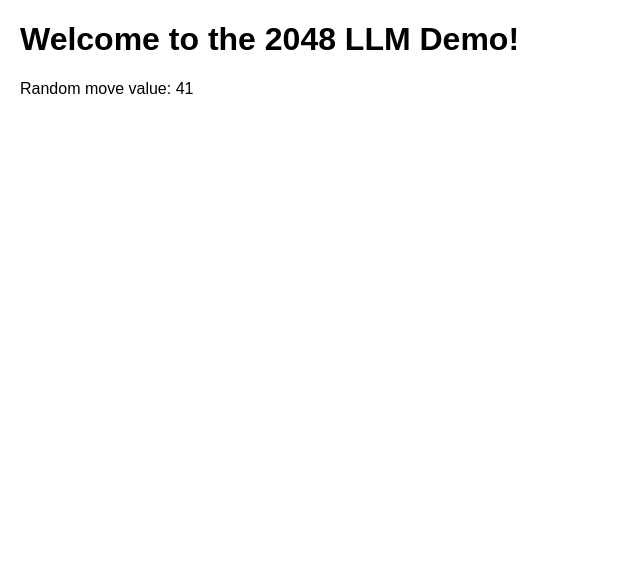
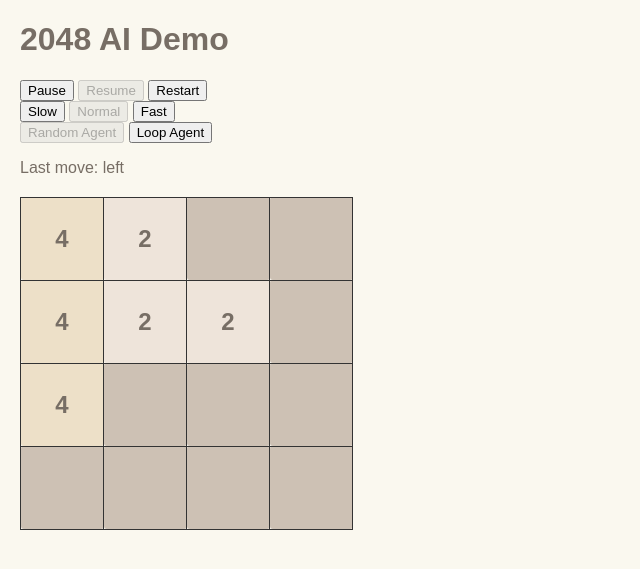
Before and after one commit to lujain-khalil/2048-LLM, a Flask app: page / in a window 1280 px wide. Shown: the top 569 px of the page, without its empty margins (0-640 px from the left). Run offline with Flask 3, Linux system fonts and the light colour scheme.

Commit message:
Implemented random_agent and loop_agent. Updated GUI to resemble the original 2048.

```diff
--- /dev/null
+++ b/agents/random_agent.py
@@ -0,0 +1,5 @@
+import random
+
+def get_move():
+    """Randomly return one of the moves: up, down, left, or right."""
+    return random.choice(["up", "down", "left", "right"])
--- a/app/__init__.py
+++ b/app/__init__.py
@@ -1,3 +1,2 @@
 from flask import Flask
-
 app = Flask(__name__)
--- a/app/static/css/style.css
+++ b/app/static/css/style.css
@@ -1,4 +1,36 @@
 body {
-    font-family: Arial, sans-serif;
+    font-family: 'Clear Sans', Arial, sans-serif;
+    background: #faf8ef;
+    color: #776e65;
     margin: 20px;
 }
+
+table {
+    border-collapse: collapse;
+    margin-top: 20px;
+}
+
+td {
+    border: 1px solid #333;
+    border-radius: 3px;
+    font-weight: bold;
+    text-align: center;
+    vertical-align: middle;
+    font-size: 24px;
+    width: 80px;
+    height: 80px;
+    transition: background-color 0.3s ease, transform 0.3s ease;
+}
+
+.tile-0 { background: #cdc1b4; }
+.tile-2 { background: #eee4da; color: #776e65; }
+.tile-4 { background: #ede0c8; color: #776e65; }
+.tile-8 { background: #f2b179; color: #f9f6f2; }
+.tile-16 { background: #f59563; color: #f9f6f2; }
+.tile-32 { background: #f67c5f; color: #f9f6f2; }
+.tile-64 { background: #f65e3b; color: #f9f6f2; }
+.tile-128 { background: #edcf72; color: #f9f6f2; }
+.tile-256 { background: #edcc61; color: #f9f6f2; }
+.tile-512 { background: #edc850; color: #f9f6f2; }
+.tile-1024 { background: #edc53f; color: #f9f6f2; }
+.tile-2048 { background: #edc22e; color: #f9f6f2; }
--- /dev/null
+++ b/app/static/js/controls.js
@@ -0,0 +1,99 @@
+// controls.js
+
+let gameInterval;
+let isPaused = false;
+
+let fastSpeed = 500
+let normalSpeed = 1000
+let slowSpeed = 1500
+
+let updateDelay = normalSpeed;
+
+// Fetching the next move
+export function updateGame() {
+    fetch('/update')
+        .then(response => response.json())
+        .then(data => {
+            document.getElementById("move").innerText = data.move;
+            window.updateGrid(data.grid);
+        })
+        .catch(error => console.error('Error:', error));
+}
+
+export function startGame() {
+    gameInterval = setInterval(updateGame, updateDelay);
+}
+
+// Simulation control buttons
+export function pauseGame() {
+    if (!isPaused) {
+        clearInterval(gameInterval);
+        isPaused = true;
+        document.getElementById("pause-btn").disabled = true;
+        document.getElementById("resume-btn").disabled = false;
+    }
+}
+
+export function resumeGame() {
+    if (isPaused) {
+        startGame();
+        isPaused = false;
+        document.getElementById("pause-btn").disabled = false;
+        document.getElementById("resume-btn").disabled = true;
+    }
+}
+
+export function restartGame() {
+    fetch('/restart')
+        .then(response => response.json())
+        .then(data => {
+            window.updateGrid(data.grid);
+            document.getElementById("move").innerText = "";
+        })
+        .catch(error => console.error('Error:', error));
+}
+
+// Speed control buttons
+export function changeSpeed(activeBtnID) {
+    if (activeBtnID == "slow-btn") {
+        updateDelay = slowSpeed;
+    } else if (activeBtnID == "fast-btn") {
+        updateDelay = fastSpeed;
+    } else {
+        updateDelay = normalSpeed
+    }
+
+    if (!isPaused) {
+        clearInterval(gameInterval);
+        startGame();
+    }
+    updateSpeedButtons(activeBtnID);
+}
+
+export function updateSpeedButtons(activeBtnID) {
+    const slowBtn = document.getElementById("slow-btn");
+    const normalBtn = document.getElementById("normal-btn");
+    const fastBtn = document.getElementById("fast-btn");
+
+    slowBtn.disabled = (activeBtnID === "slow-btn");
+    normalBtn.disabled = (activeBtnID === "normal-btn");
+    fastBtn.disabled = (activeBtnID === "fast-btn");
+}
+
+// Agent control buttons
+export function changeAgent(activeAgent) {
+
+    fetch(`/set_agent/${activeAgent}`)
+        .then(response => response.json())
+        .then(data => updateAgentButtons(activeAgent))
+        .catch(error => console.error('Error:', error));
+}
+
+
+function updateAgentButtons(activeAgent) {
+    const randomBtn = document.getElementById("random-agent-btn");
+    const loopBtn = document.getElementById("loop-agent-btn");
+
+    randomBtn.disabled = (activeAgent === "random");
+    loopBtn.disabled = (activeAgent === "loop");
+}
--- /dev/null
+++ b/app/static/js/grid.js
@@ -0,0 +1,19 @@
+// grid.js
+
+// Updating the grid
+export function updateGrid(grid) {
+    const gridContainer = document.getElementById("grid-container");
+    let html = "<table>";
+    for (let i = 0; i < grid.length; i++) {
+        html += "<tr>";
+        for (let j = 0; j < grid[i].length; j++) {
+            const value = grid[i][j];
+            const cellValue = value === 0 ? "" : value;
+            let tileClass = "tile-" + (value || 0);
+            html += `<td class="${tileClass}">${cellValue}</td>`;
+        }
+        html += "</tr>";
+    }
+    html += "</table>";
+    gridContainer.innerHTML = html;
+}
--- /dev/null
+++ b/app/static/js/main.js
@@ -0,0 +1,32 @@
+import { updateGrid } from './grid.js';
+import { startGame, pauseGame, resumeGame, restartGame, changeSpeed, changeAgent} from './controls.js';
+
+// Expose updateGrid globally if needed by controls.js or other scripts.
+window.updateGrid = updateGrid;
+
+// Render initial grid and set up event listeners once the page loads.
+window.addEventListener("load", function() {
+    if (window.initialGrid) {
+        updateGrid(window.initialGrid);
+    } else {
+        console.error("Initial grid is not defined!");
+    }
+    startGame();
+
+    // Simulation control buttons.
+    document.getElementById("resume-btn").disabled = true;
+    document.getElementById("pause-btn").addEventListener("click", pauseGame);
+    document.getElementById("resume-btn").addEventListener("click", resumeGame);
+    document.getElementById("restart-btn").addEventListener("click", restartGame);
+
+    // Speed control buttons.
+    document.getElementById("normal-btn").disabled = true;
+    document.getElementById("slow-btn").addEventListener("click", () => changeSpeed("slow-btn"));
+    document.getElementById("normal-btn").addEventListener("click", () => changeSpeed("normal-btn"));
+    document.getElementById("fast-btn").addEventListener("click", () => changeSpeed("fast-btn"));
+
+    // Agent control buttons
+    document.getElementById("random-agent-btn").disabled = true;
+    document.getElementById("random-agent-btn").addEventListener("click", () => changeAgent("random"));
+    document.getElementById("loop-agent-btn").addEventListener("click", () => changeAgent("loop"));
+});
--- a/app/static/js/script.js
+++ /dev/null
@@ -1,11 +0,0 @@
-function updateNumber() {
-    fetch('/update')
-        .then(response => response.json())
-        .then(data => {
-            document.getElementById("gameNumber").innerText = data.number;
-        })
-        .catch(error => console.error('Error:', error));
-}
-
-setInterval(updateNumber, 1000);
-window.onload = updateNumber;
--- a/app/templates/index.html
+++ b/app/templates/index.html
@@ -4,10 +4,39 @@
     <meta charset="UTF-8">
     <title>2048 LLM Demo</title>
     <link rel="stylesheet" href="{{ url_for('static', filename='css/style.css') }}">
-    <script src="{{ url_for('static', filename='js/script.js') }}"></script>
 </head>
 <body>
-    <h1>Welcome to the 2048 LLM Demo!</h1>
-    <p>Random move value: <span id="gameNumber"></span></p>
+    <h1>2048 AI Demo</h1>
+    <div id="controls">
+        <div id="play-controls">
+            <button id="pause-btn">Pause</button>
+            <button id="resume-btn">Resume</button>
+            <button id="restart-btn">Restart</button>
+        </div>
+        <div id="speed-controls">
+            <button id="slow-btn">Slow</button>
+            <button id="normal-btn">Normal</button>
+            <button id="fast-btn">Fast</button>
+        </div>
+        <div id="agent-controls">
+            <button id="random-agent-btn">Random Agent</button>
+            <button id="loop-agent-btn">Loop Agent</button>
+        </div>
+    </div>
+    <p>Last move: <span id="move">{{ move }}</span></p>
+    <div id="grid-container"></div>
+
+    <script id="initial-grid" type="application/json">
+        {{ grid | tojson | safe }}
+    </script>
+    <script>
+        try {
+            window.initialGrid = JSON.parse(document.getElementById("initial-grid").textContent.trim());
+        } catch (e) {
+            console.error("Error parsing initial grid JSON:", e);
+            window.initialGrid = null;
+        }
+    </script>
+    <script type="module" src="{{ url_for('static', filename='js/main.js') }}"></script>
 </body>
 </html>
--- a/run.py
+++ b/run.py
@@ -1,15 +1,40 @@
 from app import app
 from flask import render_template, jsonify
-from simulation.game import start_game
+from simulation.game import Game
+
+game = None
 
 @app.route('/')
 def index():
-    return render_template('index.html')
+    global game
+    game = Game()  # Create a new game with 2 random tiles
+    return render_template('index.html', grid=game.grid, move=game.last_move)
 
-@app.route('/update', methods=['GET'])
+@app.route('/update')
 def update():
-    number = start_game()
-    return jsonify(number=number)
+    global game
+    move = game.simulate_move()
+    return jsonify(move=game.last_move, grid=game.grid)
+
+@app.route('/restart')
+def restart():
+    global game
+    game = Game()  # Replace the current game with a new one
+    return jsonify(grid=game.grid)
+
+@app.route('/set_agent/<agent_name>')
+def set_agent(agent_name):
+    global game
+    if agent_name == 'random':
+        from agents import random_agent
+        game.set_agent(random_agent)
+
+    elif agent_name == 'loop':
+        from agents import loop_agent
+        game.set_agent(loop_agent)
+
+    return jsonify(status="ok", agent=agent_name)
 
 if __name__ == '__main__':
+    game = Game()
     app.run(debug=True)
--- a/simulation/game.py
+++ b/simulation/game.py
@@ -1,4 +1,75 @@
 import random
+from agents import random_agent
 
-def start_game():
-    return random.randint(0, 100)
+class Game:
+    def __init__(self):
+        self.reset_grid()
+        self.agent = random_agent
+
+    def reset_grid(self):
+        """Reset the grid with two new random tiles and clear last move."""
+        self.grid = [[0 for _ in range(4)] for _ in range(4)]
+        self.last_move = ""
+        self.add_random_tile()
+        self.add_random_tile()
+
+    def add_random_tile(self):
+        """Add a new tile (2 or 4) at a random empty cell."""
+        empty_cells = [(i, j) for i in range(4) for j in range(4) if self.grid[i][j] == 0]
+        if empty_cells:
+            i, j = random.choice(empty_cells)
+            self.grid[i][j] = 2 if random.random() < 0.9 else 4
+
+    def merge_row_left(self, row):
+        """
+        Merge a single row to the left following 2048 rules:
+        slide numbers to the left and merge same adjacent tiles.
+        """
+        filtered = [num for num in row if num != 0]
+        merged = []
+        skip = False
+        for i in range(len(filtered)):
+            if skip:
+                skip = False
+                continue
+            if i + 1 < len(filtered) and filtered[i] == filtered[i+1]:
+                merged.append(filtered[i] * 2)
+                skip = True
+            else:
+                merged.append(filtered[i])
+        merged.extend([0] * (4 - len(merged)))
+        return merged
+
+    def move_grid(self, direction):
+        """
+        Move the grid in the given direction ("up", "down", "left", "right")
+        following the 2048 game rules.
+        """
+        new_grid = None
+        if direction == "left":
+            new_grid = [self.merge_row_left(row) for row in self.grid]
+        elif direction == "right":
+            new_grid = [list(reversed(self.merge_row_left(list(reversed(row))))) for row in self.grid]
+        elif direction == "up":
+            transposed = [list(x) for x in zip(*self.grid)]
+            new_transposed = [self.merge_row_left(row) for row in transposed]
+            new_grid = [list(x) for x in zip(*new_transposed)]
+        elif direction == "down":
+            transposed = [list(x) for x in zip(*self.grid)]
+            new_transposed = [list(reversed(self.merge_row_left(list(reversed(row))))) for row in transposed]
+            new_grid = [list(x) for x in zip(*new_transposed)]
+        if new_grid is not None:
+            self.grid = new_grid
+
+    def simulate_move(self):
+        """Simulate a move using the random agent, update the grid and record the move."""
+        move = self.agent.get_move()
+        self.move_grid(move)
+        self.add_random_tile()
+        self.last_move = move
+        return move
+
+    def set_agent(self, agent_module):
+        self.agent = agent_module
+
+game = Game()
```
Also changed, not shown: agents/loop_agent.py (added, +8 -0 lines), agents/__init__.py (added).
